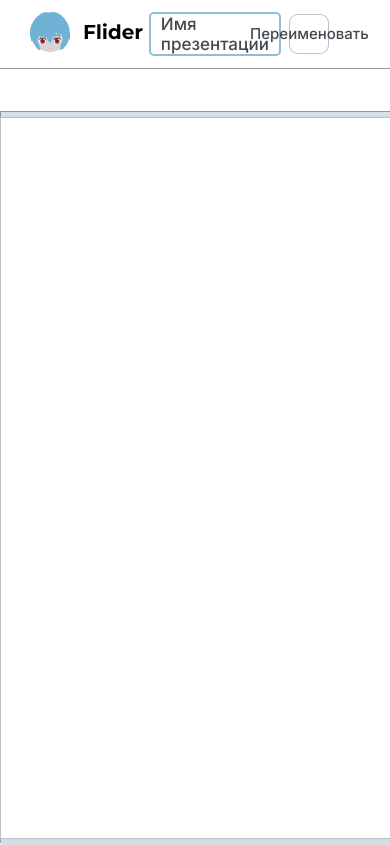
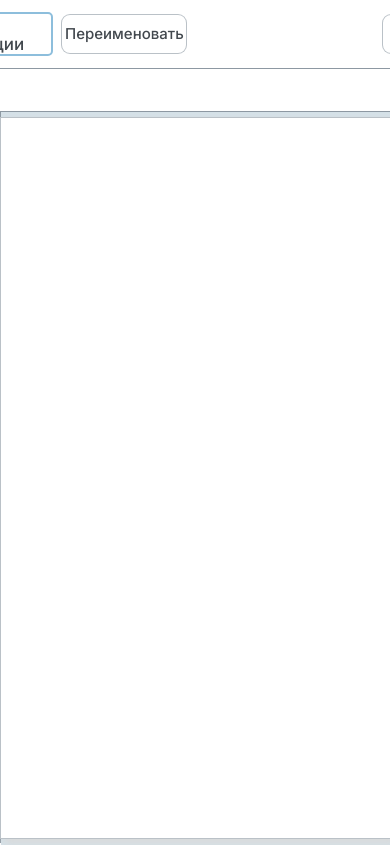
Before and after one commit to Exevald/flider, a React (Create React App) app: page /presentation in a window 390 px wide. Shown: the top 845 px of the page. Built offline with nearby package versions, Linux system fonts and the light colour scheme.

Commit message:
ПОправиль панель для большей адаптивности

```diff
--- a/src/view/components/TopPanel/TopPanel.module.css
+++ b/src/view/components/TopPanel/TopPanel.module.css
@@ -2,8 +2,14 @@
     width: 100%;
     height: 8vh;
     display: flex;
+    justify-content: center;
     align-items: center;
     border-bottom: 1px solid var(--kaoru-default);
+}
+.topPanel > div {
+    display: flex;
+    flex-direction: row;
+    align-items: center;
 }
 
 .logoArea {
--- a/src/view/components/TopPanel/TopPanel.tsx
+++ b/src/view/components/TopPanel/TopPanel.tsx
@@ -52,6 +52,7 @@ const TopPanel = (props: TopPanelProps) => {
 
     return (
         <div className={styles.topPanel}>
+            <div>
                 <LogoArea/>
                 <div className={styles.renameContainer}>
                     {
@@ -70,6 +71,9 @@ const TopPanel = (props: TopPanelProps) => {
                     }
                 </div>
                 <Button viewStyle={"open"} onClick={() => setRename(!rename)} text={"Переименовать"} iconStyle={"none"}/>
+            </div>
+
+            <div>
                 <div className={styles.dropDownArea}>
                     <Button viewStyle={"save"} onClick={() => {
                         const saveAction = document.getElementsByClassName(iconStyles.buttonSave)[0] as HTMLElement;
@@ -83,6 +87,8 @@ const TopPanel = (props: TopPanelProps) => {
                         to={"/presentation/watch"}
                         onClick={() => {}}/>
             </div>
+
+        </div>
     )
 }
 export default connect(mapStateToProps, mapDispatchToProps)(TopPanel)
```
Lines whose indentation alone changed are shown as unchanged.
